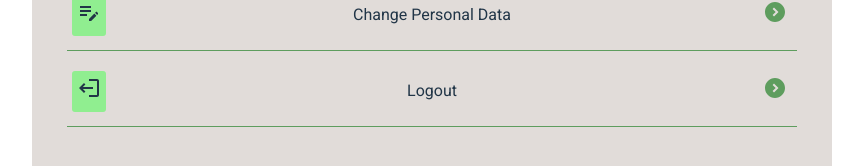
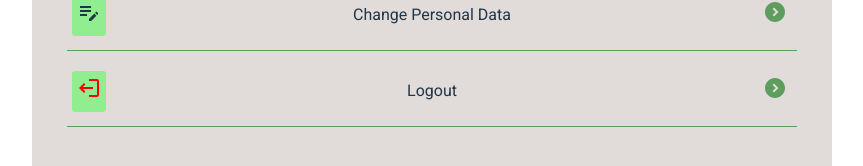
Before and after one commit to MalachyCode/Explore-bank-app, a React (Vite) app in the folder UI/: page /dashboard-client/1/profile in a window 1280 px wide. Shown: the part 512-678 px from the top of the page, without its empty margins (208-1071 px from the left). Built offline with nearby package versions, Linux system fonts and the light colour scheme; data requests are answered from the project's data file.

Commit message:
Routing to reset pin page on click of the reset pin button on the user profile page

```diff
--- a/UI/src/pages/UserProfile/UserProfile.scss
+++ b/UI/src/pages/UserProfile/UserProfile.scss
@@ -107,6 +107,7 @@
 
             .logout-icon {
               transform: rotateZ(180deg);
+              color: red;
             }
           }
           .middle {
--- a/UI/src/pages/UserProfile/UserProfile.tsx
+++ b/UI/src/pages/UserProfile/UserProfile.tsx
@@ -58,7 +58,7 @@ const UserProfile = (props: { handleLogout: () => void }) => {
     {
       id: 1,
       optionName: 'Change/Reset PIN',
-      onClick: () => navigate(''),
+      onClick: () => navigate(`/dashboard-client/${user?.id}/reset-pin`),
     },
     {
       id: 2,
```
